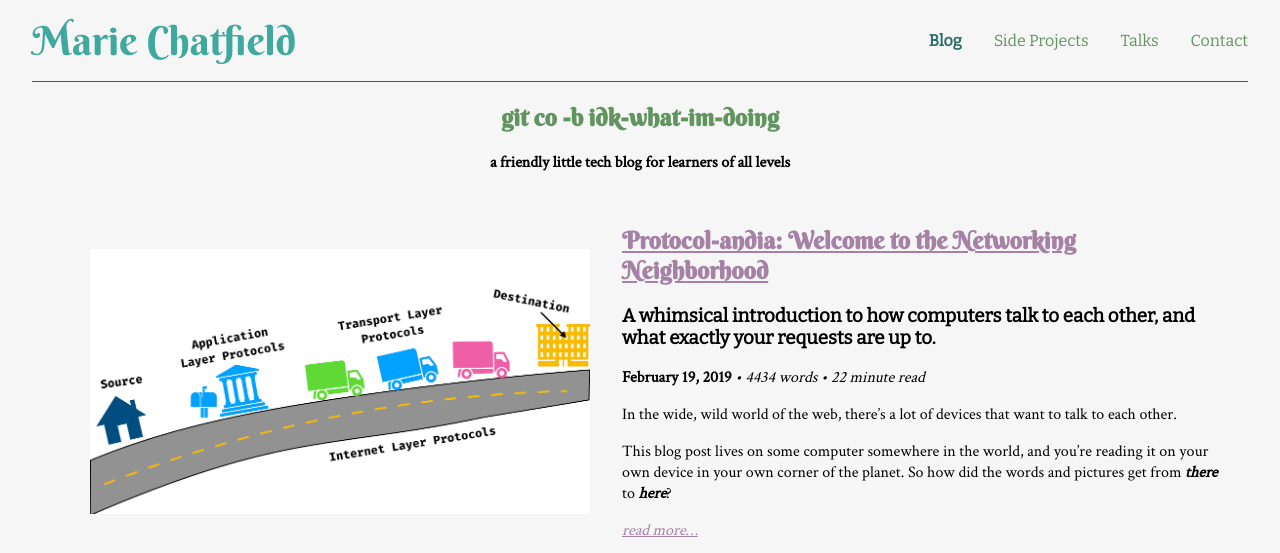
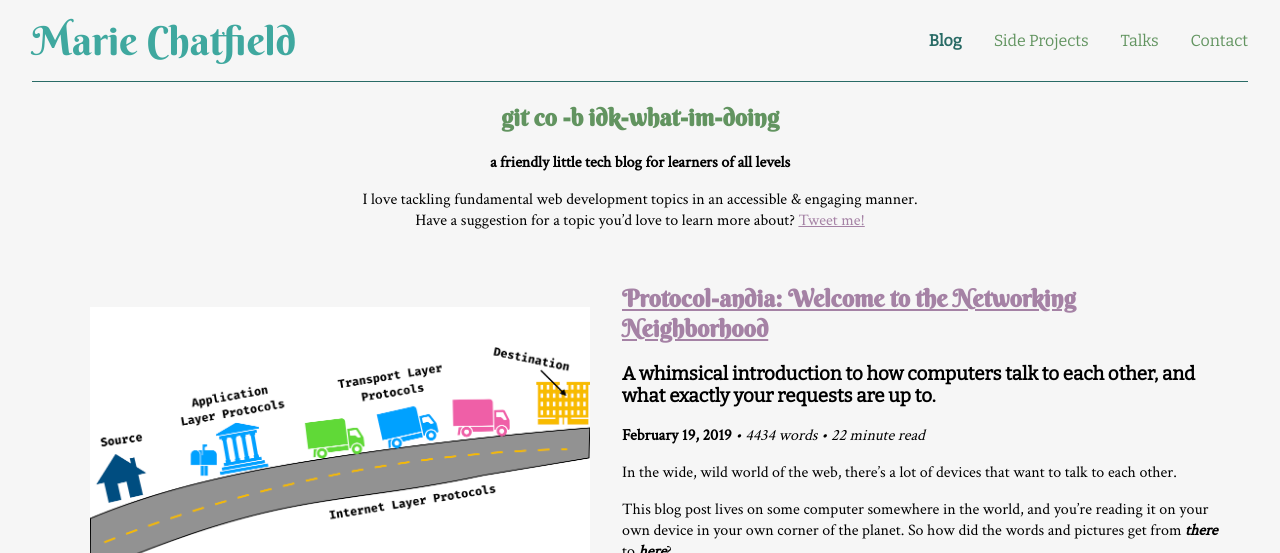
Before and after one commit to mchat/mchat.github.io, a Jekyll site: the page built from blog/index.md, in a window 1280 px wide, cut to the strip 0-553 px from the top of the page. Built offline with Jekyll 4.4.1, drawn with Linux system fonts in a browser that asks for light colours; nearby versions of some CDN libraries.

Commit message:
Clean up styles

```diff
--- a/_layouts/post.html
+++ b/_layouts/post.html
@@ -40,17 +40,19 @@ layout: default
 <div class="spacer--xl"><hr></div>
 
 <div class="side-by-side">
-  <div>
+  <div class="post-link">
     &nbsp;
     {% if page.previous.url %}
       <a class="link-previous" href="{{page.previous.url}}">&laquo; {{page.previous.title}}</a>
+      <p><small>{{page.previous.description}}</small></p>
     {% endif %}
   </div>
 
-  <div>
+  <div class="post-link align-right">
     &nbsp;
     {% if page.next.url %}
       <a class="link-next" href="{{page.next.url}}">{{page.next.title}} &raquo;</a>
+      <p><small>{{page.next.description}}</small></p>
     {% endif %}
   </div>
 </div>
--- a/blog/index.md
+++ b/blog/index.md
@@ -6,6 +6,10 @@ title: Blog
 ## git co -b idk-what-im-doing
 
 __a friendly little tech blog for learners of all levels__
+
+I love tackling fundamental web development topics in an accessible & engaging manner.
+<br>
+Have a suggestion for a topic you'd love to learn more about? [Tweet me!](https://twitter.com/mariechatfield)
 </div>
 
 {% for post in site.posts %}
--- a/public/resources/styles/custom.css
+++ b/public/resources/styles/custom.css
@@ -68,6 +68,10 @@ p code {
   padding: 2px 4px;
 }
 
+
+.align-right {
+  text-align: right;
+}
 
 
 /*
@@ -265,6 +269,10 @@ Content Section
   }
 }
 
+.post-link {
+  max-width: 25rem;
+}
+
 .figure {
   display: flex;
   flex-direction: column;
```
